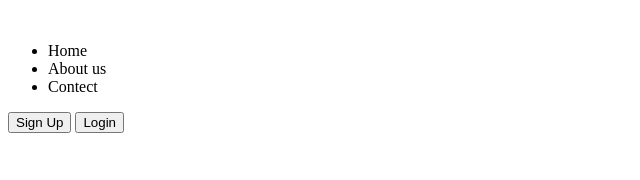
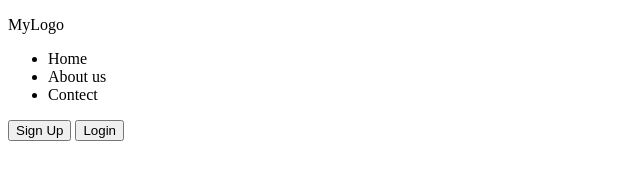
Before and after one commit to GmPratim/Cohort-WebDev, a plain HTML site: page css/CSS Libraries and Fun Interaction/index.html in a window 1280 px wide. Shown: the whole page, without its empty margins (0-640 px from the left). Drawn offline with Linux system fonts and the light colour scheme.

Commit message:
function

```diff
--- a/css/CSS Libraries and Fun Interaction/index.html
+++ b/css/CSS Libraries and Fun Interaction/index.html
@@ -8,7 +8,7 @@
   <body>
     <nav>
       <div>
-        <img src="" alt="" />
+        <p>MyLogo</p>
       </div>
       <div>
         <ul>
```
